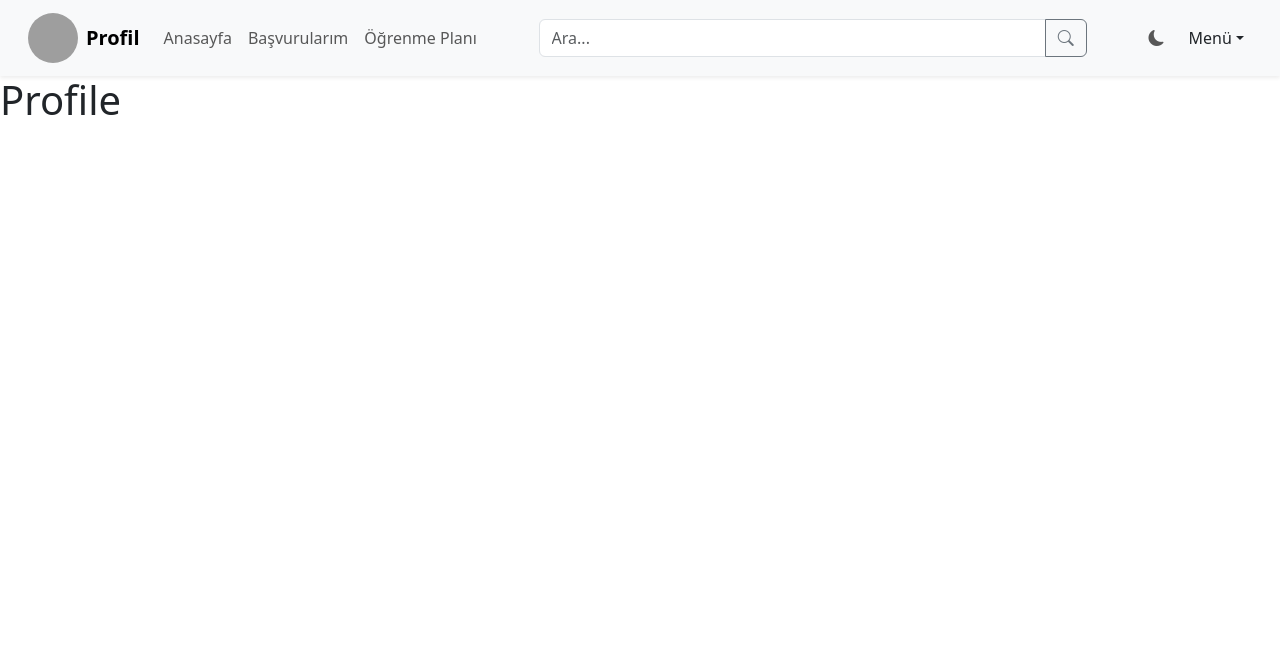
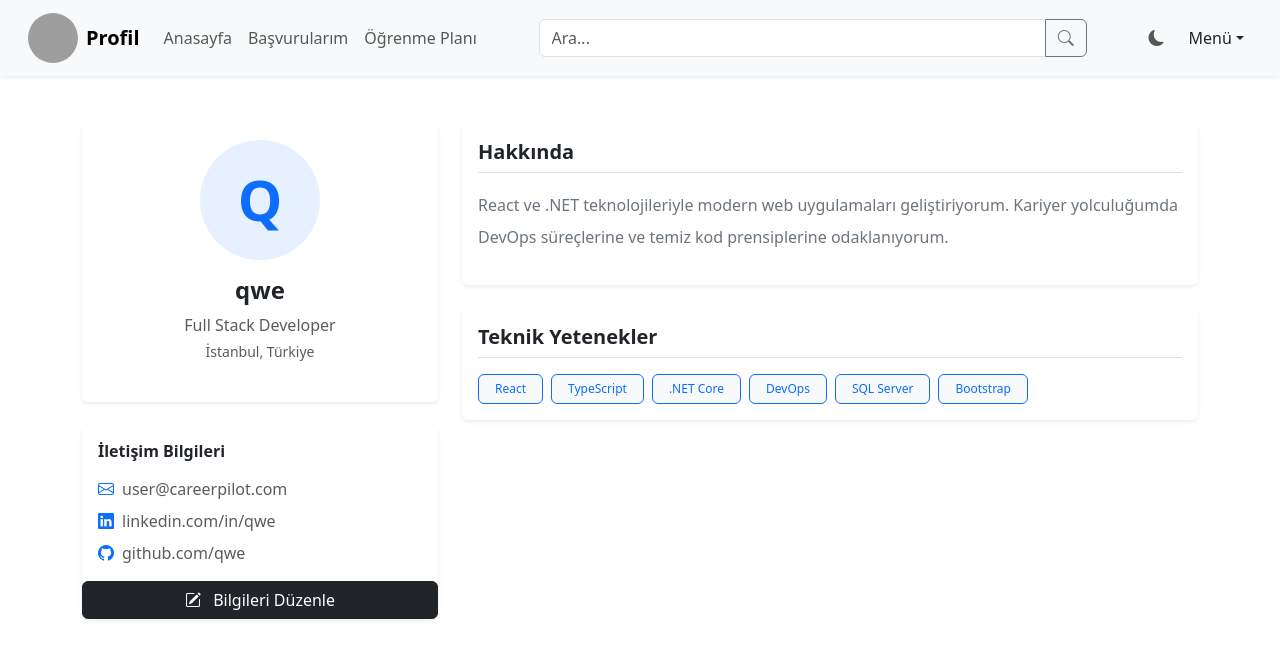
Before and after one commit to timec21/CareerPilot, a React (Vite) app in the folder CareerPilot/: page /profile in a window 1280 px wide. Shown: the top 658 px of the page. Built offline with nearby package versions, Linux system fonts and the light colour scheme; sample sign-in values are in the browser's storage; grey boxes are pictures that could not be loaded.

Commit message:
feat: add initial UI for Profile page (WIP)

```diff
--- a/CareerPilot/src/data/messages.ts
+++ b/CareerPilot/src/data/messages.ts
@@ -36,7 +36,7 @@ export const initialMessages = [
     subject: "Pozisyon Güncelleme",
     content: "Başvurduğunuz Frontend Engineer pozisyonu için değerlendirme sürecimiz devam etmektedir.",
     date: "2024-04-05",
-    read: true,
+    read: false,
     type: "company",
   },
   {
--- a/CareerPilot/src/pages/Profile.tsx
+++ b/CareerPilot/src/pages/Profile.tsx
@@ -1,11 +1,107 @@
-function Profile() {
+import React from 'react';
 
+// Tip tanımı ile veriyi güvenceye alalım
+interface UserProfile {
+  name: string;
+  title: string;
+  email: string;
+  location: string;
+  bio: string;
+  skills: string[];
+}
 
-  return(
-    <div>
-        <h1>Profile</h1>
+const ProfilePage: React.FC = () => {
+  const userData: UserProfile = {
+    name: "qwe",
+    title: "Full Stack Developer",
+    email: "user@careerpilot.com",
+    location: "İstanbul, Türkiye",
+    bio: "React ve .NET teknolojileriyle modern web uygulamaları geliştiriyorum. Kariyer yolculuğumda DevOps süreçlerine ve temiz kod prensiplerine odaklanıyorum.",
+    skills: ["React", "TypeScript", ".NET Core", "DevOps", "SQL Server", "Bootstrap"]
+  };
+
+  return (
+    <div className="container py-5">
+      <div className="row">
+
+        {/* Sol Kolon: Profil Özeti */}
+        <div className="col-lg-4">
+          <div className="card shadow-sm border-0 mb-4">
+            <div className="card-body text-center">
+              <div
+                className="rounded-circle bg-primary bg-opacity-10 d-flex align-items-center justify-content-center mx-auto mb-3"
+                style={{ width: '120px', height: '120px' }}
+              >
+                <span className="display-4 fw-bold text-primary">
+                  {userData.name[0].toUpperCase()}
+                </span>
+              </div>
+              <h4 className="fw-bold">{userData.name}</h4>
+              <p className="text-muted mb-1">{userData.title}</p>
+              <p className="text-muted small mb-4">{userData.location}</p>
+            </div>
+          </div>
+
+          {/* İletişim Kartı */}
+          <div className="card shadow-sm border-0 mb-4">
+            <div className="card-body">
+              <h6 className="fw-bold mb-3">İletişim Bilgileri</h6>
+              <ul className="list-unstyled mb-0">
+                <li className="mb-2 d-flex align-items-center">
+                  <i className="bi bi-envelope me-2 text-primary"></i>
+                  <span className="text-muted">{userData.email}</span>
+                </li>
+                <li className="mb-2 d-flex align-items-center">
+                  <i className="bi bi-linkedin me-2 text-primary"></i>
+                  <span className="text-muted">linkedin.com/in/{userData.name}</span>
+                </li>
+                <li className="d-flex align-items-center">
+                  <i className="bi bi-github me-2 text-primary"></i>
+                  <span className="text-muted">github.com/{userData.name}</span>
+                </li>
+              </ul>
+            </div>
+            <button className="btn btn-dark">
+              <i className="bi bi-pencil-square me-2"></i> Bilgileri Düzenle
+            </button>
+          </div>
+        </div>
+
+        {/* Sağ Kolon: Detaylar */}
+        <div className="col-lg-8">
+          {/* Hakkında Kartı */}
+          <div className="card shadow-sm border-0 mb-4">
+            <div className="card-body">
+              <h5 className="fw-bold mb-3 border-bottom pb-2">Hakkında</h5>
+              <p className="text-secondary lh-lg">
+                {userData.bio}
+              </p>
+            </div>
+          </div>
+
+          {/* Yetenekler Kartı */}
+          <div className="card shadow-sm border-0 mb-4">
+            <div className="card-body">
+              <h5 className="fw-bold mb-3 border-bottom pb-2">Teknik Yetenekler</h5>
+              <div className="d-flex flex-wrap gap-2 mt-3">
+                {userData.skills.map((skill) => (
+                  <span key={skill} className="badge bg-light text-primary border border-primary px-3 py-2 fw-normal">
+                    {skill}
+                  </span>
+                ))}
+              </div>
+            </div>
+          </div>
+
+          {/* Aksiyon Butonları */}
+          <div className="d-flex justify-content-end">
+
+          </div>
+        </div>
+
+      </div>
     </div>
   );
-}
+};
 
-export default Profile;
+export default ProfilePage;
```
